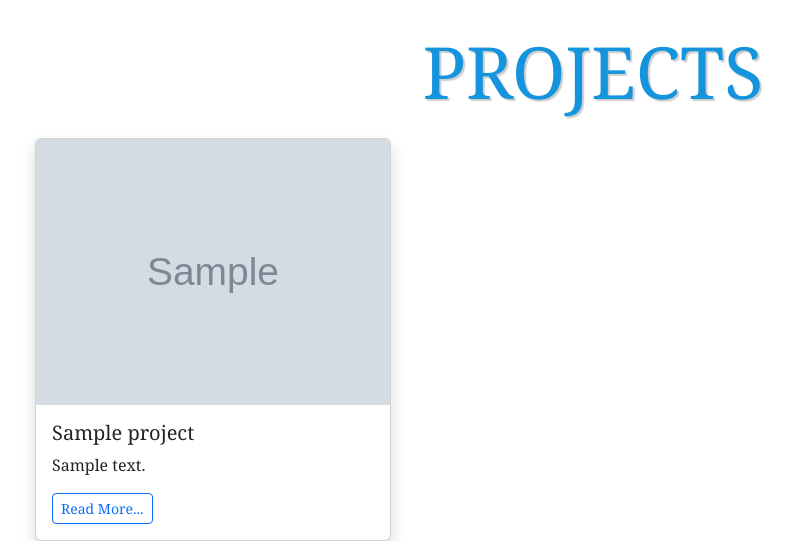
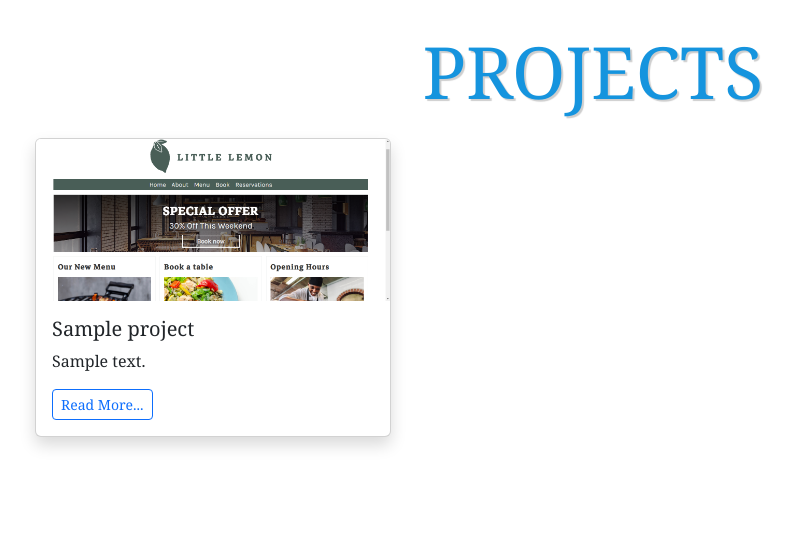
Before and after one commit to Hadizadefemi/Portfolio-Website, a Django app: page /projects in a window 1280 px wide. Shown: the part 68-609 px from the top of the page, without its empty margins (47-840 px from the left). Run offline with Django 4.2, Linux system fonts and the light colour scheme; tables that the repository leaves empty hold one stand-in row (values such as "Sample post"); grey boxes marked "Sample" are stand-in pictures; some web fonts are replaced.

Commit message:
ade few changes

```diff
--- a/projects/models.py
+++ b/projects/models.py
@@ -5,7 +5,6 @@
     title = models.CharField(max_length=100)
     description = models.TextField()
     technology = models.CharField(max_length=20)
-    image = models.ImageField(upload_to='project_images', blank=True, null=True)
     #uploaded_at = models.DateTimeField(auto_now_add=True)
 
 
--- a/projects/templates/projects/project_index.html
+++ b/projects/templates/projects/project_index.html
@@ -12,7 +12,7 @@
     {% for project in projects %}
     <div class="col-md-4">
         <div class="shadow card mb-4">
-            <img class="card-img-top" src="{{project.image.url}}">
+            <img class="card-img-top" src="{% static 'img/Littlelemon.png' %}">
             <div class="card-body">
                 <h5 class="card-title">{{ project.title }}</h5>
                 <p class="card-text">{{ project.description }}</p>
--- a/templates/base.html
+++ b/templates/base.html
@@ -12,7 +12,7 @@
 
     {% block meta_img %}
     <meta property="og:image" content="{% static 'img/Hadiz.jpeg' %}">
-    <meta name="twitter:image" content="{% static 'img/Hadiz.jpeg' %}">
+    <meta name="twitter:image" content="https://hadizadefemi.up.railway.app/static/img/Hadiz.jpeg">
     {% endblock %}
 
     {% block meta %}
```
Also changed, not shown: media/project_images/Littlelemon_1ScbHrf.png (deleted), media/project_images/Littlelemon_g9nB1kk.png (deleted), static/img/Littlelemon.png (renamed from media/project_images/Littlelemon.png).
